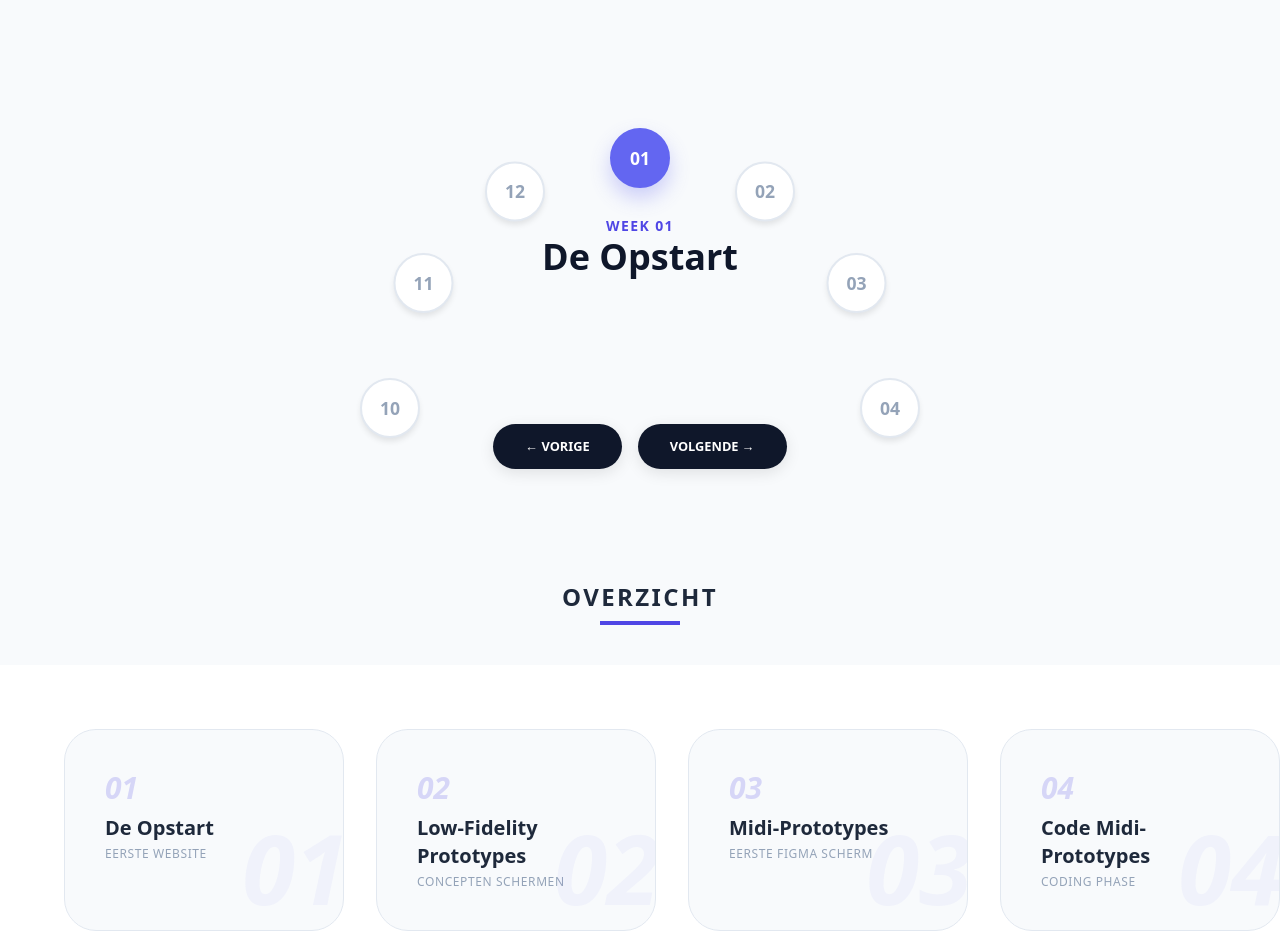
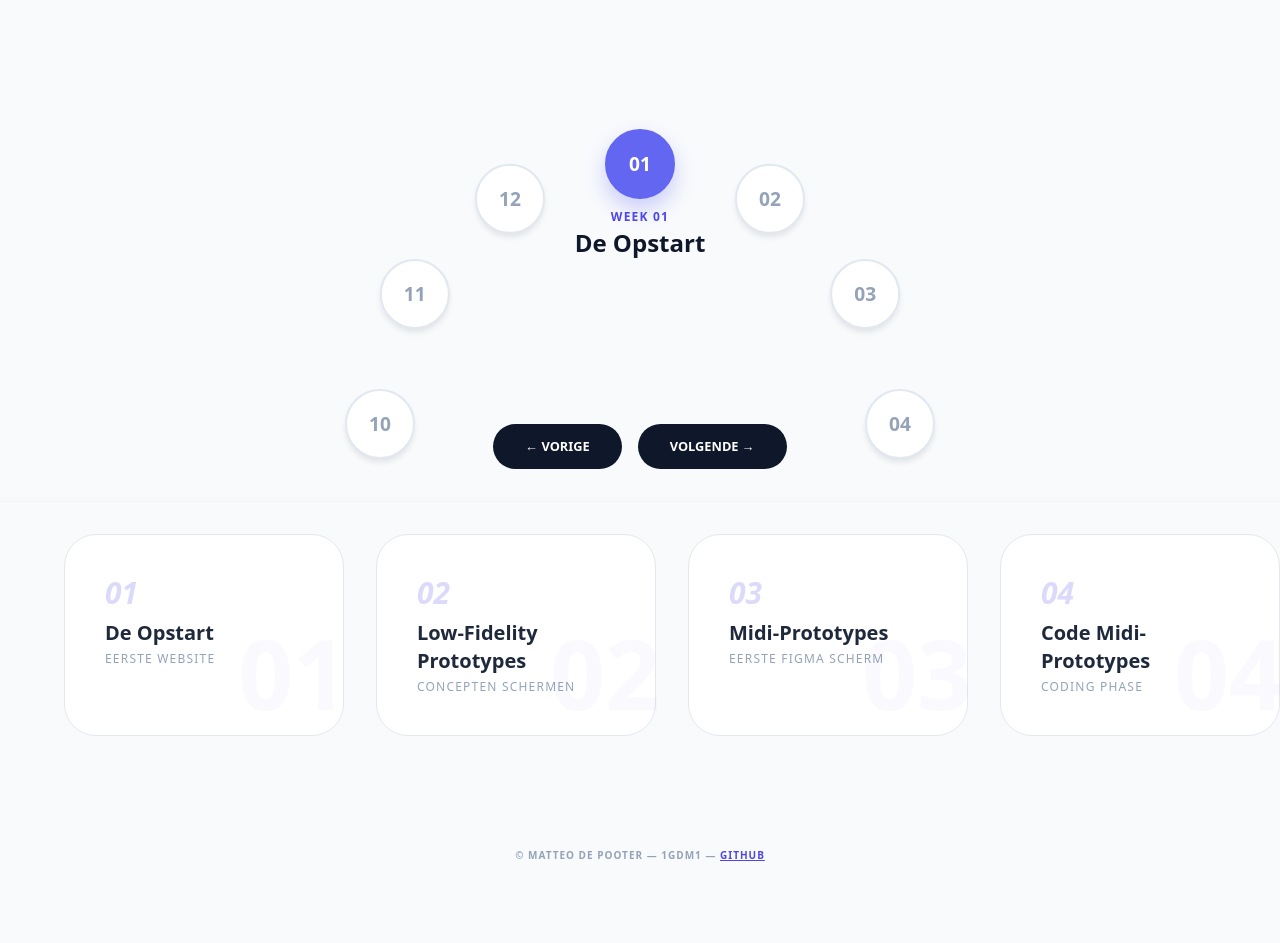
Before and after one commit to MatteoDePooter/Matteo-De-Pooter, a website: page index.html in a window 1280 px wide. Shown: the part 300-1243 px from the top of the page. After the commit the page ends 1211 px from the top, so only its background shows below. Drawn offline with nearby package versions, Linux system fonts and the light colour scheme.

Commit message:
Update index.html

```diff
--- a/index.html
+++ b/index.html
@@ -7,19 +7,26 @@
   <script src="https://cdn.tailwindcss.com"></script>
   <style>
     :root {
-      /* Standaard straal voor desktop */
-      --radius: 250px;
+      --radius: 260px;
+      --circle-size: 70px;
     }
 
-    /* Media Queries voor verschillende schermgroottes */
+    /* Media Queries voor mobiele optimalisatie */
     @media (max-width: 768px) {
-      :root { --radius: 180px; }
-      #info-title { font-size: 1.5rem; }
+      :root {
+        --radius: 170px;
+        --circle-size: 55px;
+      }
+      #info-title { font-size: 1.75rem; }
     }
 
     @media (max-width: 480px) {
-      :root { --radius: 140px; }
+      :root {
+        --radius: 130px;
+        --circle-size: 45px; /* Kleiner zodat er minder 'padding' gevoel is */
+      }
       .nav-btn { padding: 0.6rem 1.2rem; font-size: 0.7rem; }
+      #info-title { font-size: 1.4rem; }
     }
 
     html, body {
@@ -46,24 +53,23 @@
       flex-direction: column;
       position: relative;
       overflow: hidden;
-      padding-bottom: 2rem;
     }
 
     #wheel-container {
       position: relative;
       width: 100%;
-      height: 400px; /* Vaste hoogte voor stabiliteit */
+      height: 450px;
       flex-grow: 1;
       display: flex;
       align-items: center;
       justify-content: center;
       cursor: grab;
-      touch-action: none; /* Voorkomt scrollen tijdens draaien */
+      touch-action: none;
     }
 
     #wheel {
       position: absolute;
-      top: 100%; /* Zet het middelpunt aan de onderkant van de container */
+      top: 100%;
       width: 0; height: 0;
       transition: transform 0.8s cubic-bezier(0.16, 1, 0.3, 1);
       user-select: none;
@@ -71,7 +77,7 @@
 
     .center-info {
       position: absolute;
-      top: 65%;
+      top: 60%;
       transform: translateY(-50%);
       text-align: center;
       z-index: 10;
@@ -82,14 +88,13 @@
     .week-item {
       position: absolute;
       left: 0; top: 0;
-      width: 60px;
-      height: 60px;
-      margin-left: -30px;
-      margin-top: -30px;
+      width: var(--circle-size);
+      height: var(--circle-size);
+      margin-left: calc(var(--circle-size) / -2);
+      margin-top: calc(var(--circle-size) / -2);
       display: flex;
       justify-content: center;
       align-items: center;
-      z-index: 100;
     }
 
     .week-circle {
@@ -103,17 +108,17 @@
       font-weight: 800;
       color: #94a3b8;
       transition: all 0.4s;
-      font-size: 1.1rem;
-      cursor: pointer;
+      font-size: clamp(0.9rem, 2.5vw, 1.2rem);
       text-decoration: none;
       box-shadow: 0 4px 6px -1px rgba(0, 0, 0, 0.1);
+      padding: 0; /* Verwijder extra padding */
     }
 
     .week-circle.active {
       border-color: #6366f1;
       background: #6366f1;
       color: white;
-      transform: scale(1.25);
+      transform: scale(1.2);
       box-shadow: 0 10px 20px rgba(99, 102, 241, 0.3);
     }
 
@@ -121,7 +126,7 @@
       display: flex;
       justify-content: center;
       gap: 1rem;
-      margin-top: 1rem;
+      margin-bottom: 2rem;
       z-index: 60;
     }
 
@@ -133,38 +138,36 @@
       font-weight: 700;
       font-size: 0.8rem;
       transition: 0.3s;
-      box-shadow: 0 4px 15px rgba(0,0,0,0.1);
     }
-
-    .nav-btn:active { transform: scale(0.95); }
 
     #cardGrid {
       display: flex;
       gap: 2rem;
-      padding: 4rem 5vw;
+      padding: 2rem 5vw 4rem 5vw;
       overflow-x: auto;
       scroll-snap-type: x mandatory;
       scrollbar-width: none;
-      background-color: white;
     }
     #cardGrid::-webkit-scrollbar { display: none; }
 
+    /* Animatie klasse voor scrollen */
     .report-card {
       min-width: 280px;
       scroll-snap-align: center;
-      background: #f8fafc;
+      background: white;
       border-radius: 2rem;
       padding: 2.5rem;
       position: relative;
-      overflow: hidden;
       border: 1px solid #e2e8f0;
       text-decoration: none;
-      transition: 0.4s;
+      opacity: 0;
+      transform: translateY(30px);
+      transition: all 0.6s ease-out;
     }
 
-    .report-card:hover {
-      transform: translateY(-10px);
-      border-color: #6366f1;
+    .report-card.visible {
+      opacity: 1;
+      transform: translateY(0);
     }
 
     .bg-number-card {
@@ -172,9 +175,8 @@
       right: -5px; bottom: -10px;
       font-size: 6rem;
       font-weight: 900;
-      color: rgba(99, 102, 241, 0.05);
+      color: rgba(99, 102, 241, 0.04);
       z-index: 0;
-      font-style: italic;
     }
   </style>
 </head>
@@ -184,11 +186,11 @@
     <nav>
       <div class="max-w-6xl mx-auto px-6 h-20 flex items-center justify-between">
         <a href="index.html" class="flex items-center">
-          <span class="text-lg md:text-xl font-black tracking-tighter bg-gradient-to-r from-indigo-600 to-purple-600 bg-clip-text text-transparent italic">
+          <span class="text-lg font-black tracking-tighter bg-gradient-to-r from-indigo-600 to-purple-600 bg-clip-text text-transparent italic">
             MATTEO <span class="text-indigo-600">DE POOTER</span>
           </span>
         </a>
-        <div class="flex items-center gap-4 md:gap-10 text-[10px] md:text-sm font-bold tracking-widest uppercase">
+        <div class="flex items-center gap-4 text-[10px] md:text-sm font-bold tracking-widest uppercase">
           <a href="index.html" class="text-indigo-600 border-b-2 border-indigo-600 pb-1">Home</a>
           <a href="reports.html" class="text-slate-400 hover:text-indigo-600 transition">Reports</a>
         </div>
@@ -196,7 +198,7 @@
     </nav>
 
   <div class="hero-fold">
-    <header class="pt-10 text-center shrink-0">
+    <header class="pt-10 text-center">
       <h1 class="text-4xl md:text-6xl font-black uppercase leading-tight">
         Weekly<br><span class="bg-gradient-to-r from-indigo-600 to-pink-500 bg-clip-text text-transparent">Journal.</span>
       </h1>
@@ -204,8 +206,8 @@
 
     <div id="wheel-container">
       <div class="center-info">
-        <span id="info-desc" class="text-indigo-600 font-black tracking-widest text-xs md:text-sm uppercase">Week 01</span>
-        <h3 id="info-title" class="text-2xl md:text-4xl font-black text-slate-900 px-4">De Opstart</h3>
+        <span id="info-desc" class="text-indigo-600 font-black tracking-widest text-xs uppercase">Week 01</span>
+        <h3 id="info-title" class="text-2xl font-black text-slate-900">De Opstart</h3>
       </div>
       <div id="wheel"></div>
     </div>
@@ -216,15 +218,11 @@
     </div>
   </div>
 
-  <section class="py-20">
-    <div class="text-center mb-10">
-      <h2 class="text-2xl font-black text-slate-800 uppercase tracking-widest">Overzicht</h2>
-      <div class="h-1 w-20 bg-indigo-600 mx-auto mt-2"></div>
-    </div>
+  <section class="bg-slate-50 border-t border-slate-100">
     <div id="cardGrid"></div>
   </section>
 
-  <footer class="py-12 text-center text-slate-400 text-[10px] font-bold uppercase tracking-widest border-t border-slate-100">
+  <footer class="py-12 text-center text-slate-400 text-[10px] font-bold uppercase tracking-widest">
     <p>© Matteo De Pooter — 1GDM1 — <a target="_blank" href="https://github.com/MatteoDePooter/Matteo-De-Pooter" class="text-indigo-600 underline">GitHub</a></p>
   </footer>
 
@@ -258,9 +256,20 @@
           <div class="bg-number-card">${r.w}</div>
           <span class="text-3xl font-black text-indigo-600/20 italic">${r.w}</span>
           <h3 class="text-xl font-bold mt-2 text-slate-800">${r.t}</h3>
-          <p class="text-slate-400 text-xs mt-1 uppercase tracking-wider">${r.d}</p>
+          <p class="text-slate-400 text-xs mt-1 uppercase tracking-widest">${r.d}</p>
         </a>`;
     });
+
+    // Scroll Animatie (Intersection Observer)
+    const observer = new IntersectionObserver((entries) => {
+      entries.forEach(entry => {
+        if (entry.isIntersecting) {
+          entry.target.classList.add('visible');
+        }
+      });
+    }, { threshold: 0.1 });
+
+    document.querySelectorAll('.report-card').forEach(card => observer.observe(card));
 
     let currentRotation = 0;
     const circles = document.querySelectorAll('.week-circle');
@@ -283,29 +292,23 @@
           document.getElementById('info-desc').innerText = "WEEK " + reports[activeIndex].w;
 
           const cards = document.querySelectorAll('.report-card');
-          cardGrid.scrollTo({ left: cards[activeIndex].offsetLeft - (window.innerWidth / 4), behavior: 'smooth' });
+          cardGrid.scrollTo({ left: cards[activeIndex].offsetLeft - 40, behavior: 'smooth' });
         }
       });
     }
 
-    // Drag & Touch Logic
-    let isDragging = false;
-    let startX = 0;
+    // Touch & Mouse Handlers
+    let isDragging = false; let startX = 0;
+    const container = document.getElementById('wheel-container');
 
-    const handleStart = (x) => {
-      isDragging = true;
-      startX = x;
-      wheel.style.transition = 'none';
+    const start = (x) => { isDragging = true; startX = x; wheel.style.transition = 'none'; };
+    const move = (x) => {
+      if (!isDragging) return;
+      const shift = (x - startX) * 0.3;
+      wheel.style.transform = `rotate(${currentRotation + shift}deg)`;
+      circles.forEach((c, i) => c.style.transform = `rotate(${- (i * 30) - (currentRotation + shift)}deg)`);
     };
-
-    const handleMove = (x) => {
-      if (!isDragging) return;
-      const move = (x - startX) * 0.3;
-      wheel.style.transform = `rotate(${currentRotation + move}deg)`;
-      circles.forEach((c, i) => c.style.transform = `rotate(${- (i * 30) - (currentRotation + move)}deg)`);
-    };
-
-    const handleEnd = (x) => {
+    const end = (x) => {
       if (!isDragging) return;
       isDragging = false;
       wheel.style.transition = 'transform 0.8s cubic-bezier(0.16, 1, 0.3, 1)';
@@ -313,19 +316,14 @@
       rotateTo(currentRotation);
     };
 
-    // Mouse Events
-    container = document.getElementById('wheel-container');
-    container.onmousedown = (e) => handleStart(e.pageX);
-    window.onmousemove = (e) => handleMove(e.pageX);
-    window.onmouseup = (e) => handleEnd(e.pageX);
-
-    // Touch Events (Mobile)
-    container.ontouchstart = (e) => handleStart(e.touches[0].pageX);
-    container.ontouchmove = (e) => handleMove(e.touches[0].pageX);
-    container.ontouchend = (e) => handleEnd(e.changedTouches[0].pageX);
+    container.onmousedown = (e) => start(e.pageX);
+    window.onmousemove = (e) => move(e.pageX);
+    window.onmouseup = (e) => end(e.pageX);
+    container.ontouchstart = (e) => start(e.touches[0].pageX);
+    container.ontouchmove = (e) => move(e.touches[0].pageX);
+    container.ontouchend = (e) => end(e.changedTouches[0].pageX);
 
     rotateTo(0);
   </script>
-
 </body>
 </html>
```
